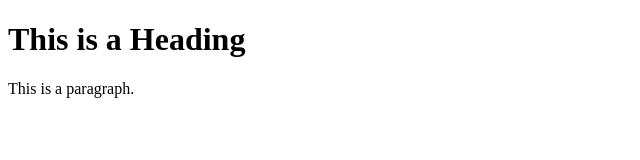
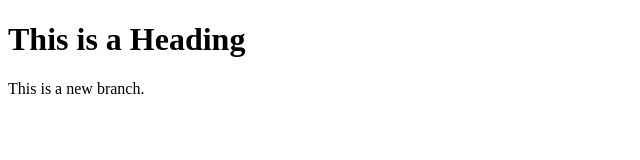
Before and after one commit to L-Paiva/learning-git, a plain HTML site: page index.html in a window 1280 px wide. Shown: the full height of the page, 0-640 px from the left. Drawn offline with Linux system fonts and the light colour scheme.

Commit message:
changes to new branch

```diff
--- a/index.html
+++ b/index.html
@@ -6,7 +6,7 @@
 <body>
 
 <h1>This is a Heading</h1>
-<p>This is a paragraph.</p>
+<p>This is a new branch.</p>
 
 </body>
 </html>
```
